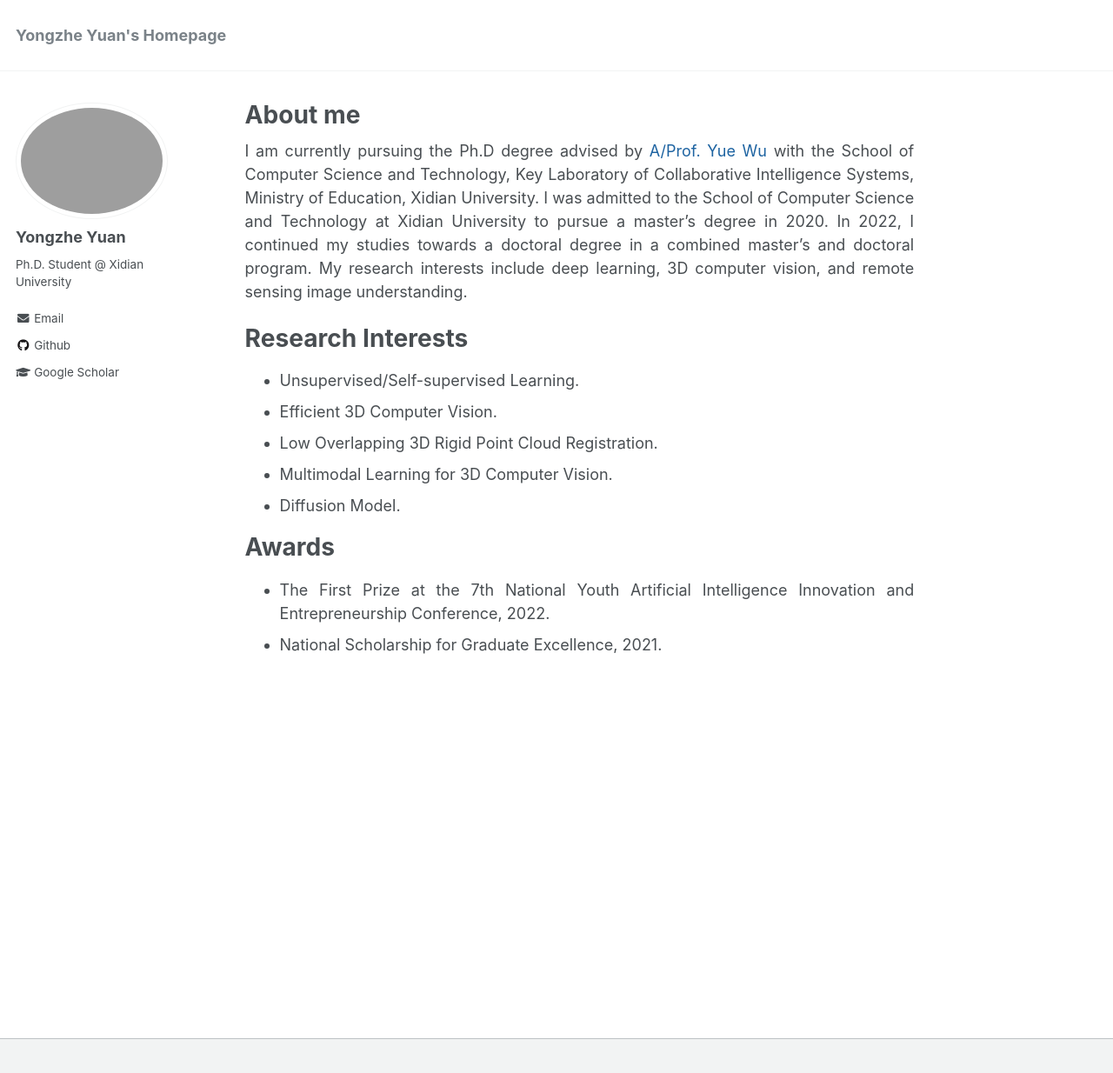
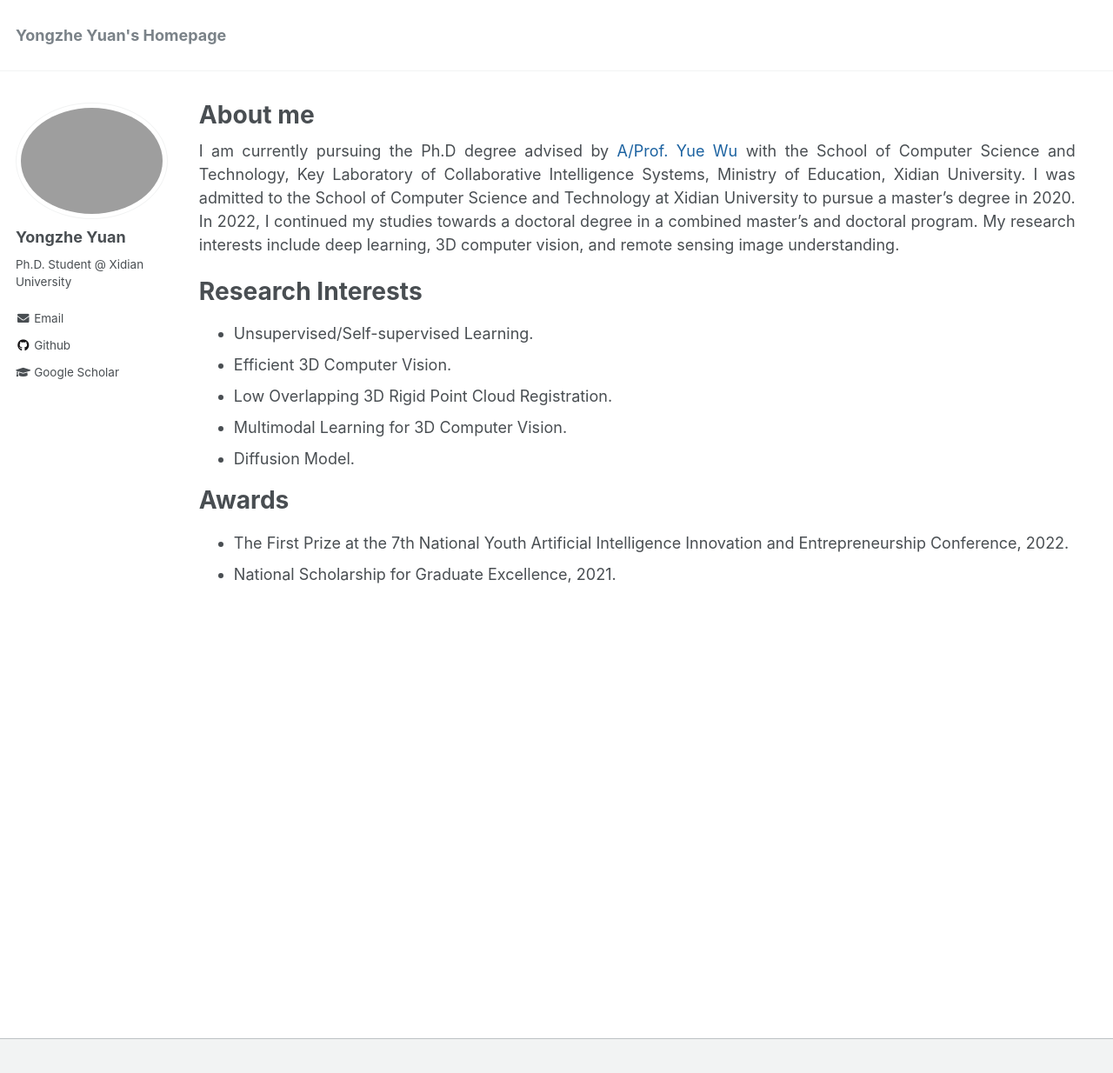
Before and after one commit to YYZMARS/YYZMARS.github.io, a Jekyll site: the page built from _pages/home.md, in a window 1280 px wide and 1267 px high. Shown: the top 1234 px of the window at 87% size. Built offline with Jekyll 4.4.1, drawn with Linux system fonts in a browser that asks for light colours; a script that is not in the unit is left out.

Commit message:
Update _page.scss

```diff
--- a/_sass/_page.scss
+++ b/_sass/_page.scss
@@ -19,8 +19,8 @@
 .page {
   @include breakpoint($large) {
     @include span(10 of 12 last);
-    @include prefix(0.5 of 12);
-    @include suffix(2 of 12);
+    @include prefix(0 of 12);
+    @include suffix(0.24 of 12);
   }
 
   .page__inner-wrap {
```
